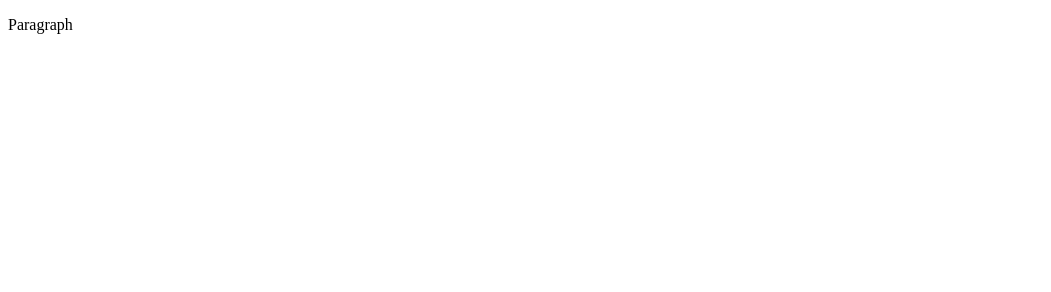
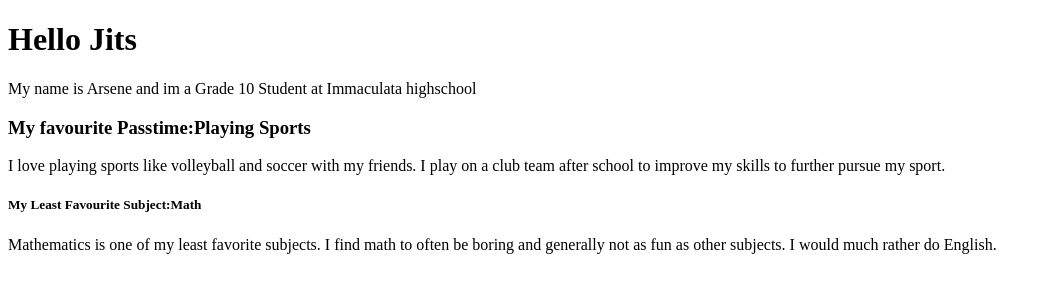
Before and after one commit to ICD2O-Digital-Tech-ArseneK/Unit1-01-HTML-HelloWorld, a plain HTML site: page index.html in a window 1280 px wide. Shown: the whole page, without its empty margins (0-1051 px from the left). Drawn offline with Linux system fonts and the light colour scheme.

Commit message:
My First Webpage

```diff
--- a/index.html
+++ b/index.html
@@ -1,9 +1,21 @@
 <!DOCTYPE html>
 <html>
   <head>
-    <title>Title</title>
+    <title>Arsene's Unit 1 Introduction</title>
   </head>
-  <body>
-    <p>Paragraph</p>
-  </body>
+    <body>
+      <h1>Hello Jits</h1>
+        <p>My name is Arsene and im a Grade 10 Student at Immaculata highschool</p>
+      <h3>My favourite Passtime:Playing Sports </h3>
+        <p>
+          I love playing sports like volleyball and soccer with my friends.
+          I play on a club team after school to improve my skills to further pursue my sport.
+        </p>
+      <h5>My Least Favourite Subject:Math</h5>
+        <p>
+          Mathematics is one of my least favorite subjects.
+          I find math to often be boring and generally not as fun as other subjects.
+          I would much rather do English.
+        </p>
+    </body>
 </html>
```
